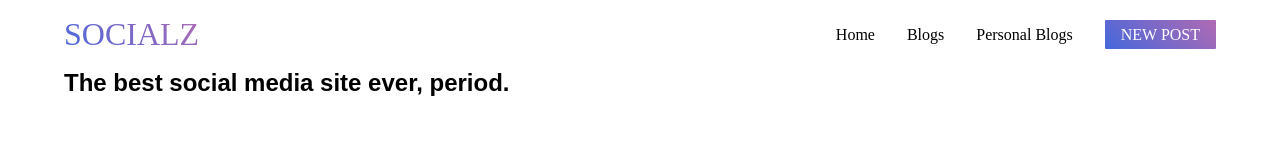
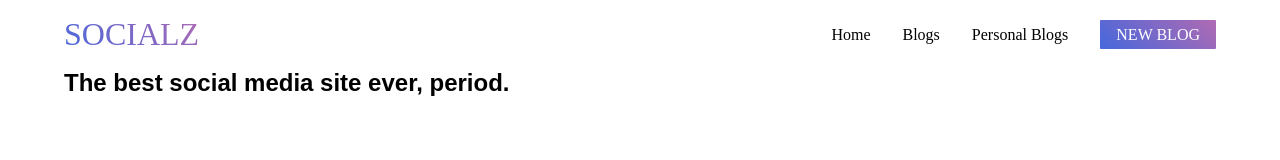
Before and after one commit to barrybtw/theboys, a React (Create React App) app: page / in a window 1280 px wide. Shown: the top 160 px of the page. Built offline with nearby package versions, Linux system fonts and the light colour scheme; a web font is replaced by a local one.

Commit message:
small change

```diff
--- a/src/Components/Navbar/Navbar.jsx
+++ b/src/Components/Navbar/Navbar.jsx
@@ -40,7 +40,7 @@ function Navbar() {
             className="nav__links--newpost"
             onClick={HandleCreatePost}
           >
-            NEW POST
+            NEW BLOG
           </a>
 
           {/**/}
```
